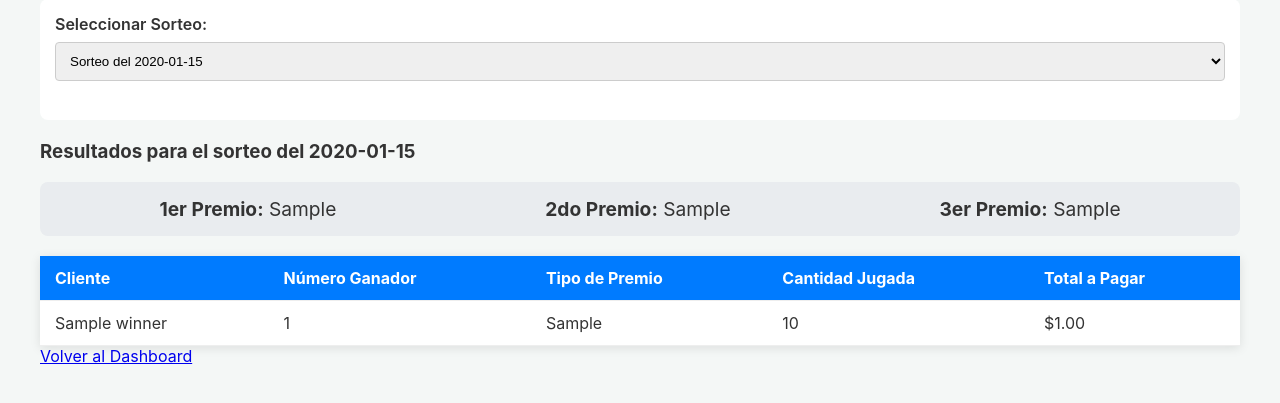
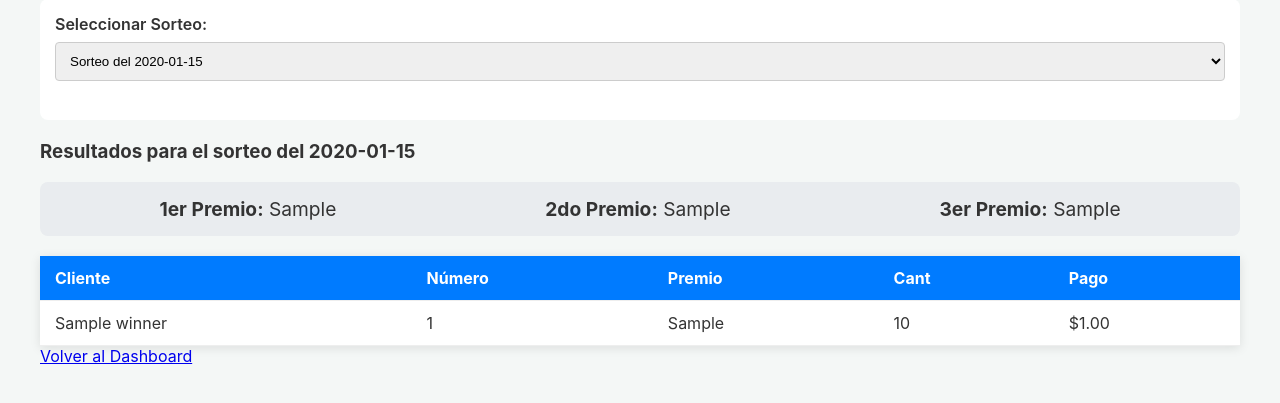
Before and after one commit to jelixandroid8-byte/loto-app, a Flask app: template templates/winners.html in a window 1280 px wide. Shown: the part 165-568 px from the top of the page. Run offline with Flask 3, Linux system fonts and the light colour scheme; the template is opened without the code that fills it: most values are stand-ins (such as "Sample title", 1, 10 or a date in 2020); some libraries are stand-ins or nearby versions.

Commit message:
Update winners column titles

```diff
--- a/templates/winners.html
+++ b/templates/winners.html
@@ -38,10 +38,10 @@
             <tr>
                 <th>Cliente</th>
                 {% if session['user_role'] == 'admin' %}<th>Vendedor</th>{% endif %}
-                <th>Número Ganador</th>
-                <th>Tipo de Premio</th>
-                <th>Cantidad Jugada</th>
-                <th>Total a Pagar</th>
+                <th>Número</th>
+                <th>Premio</th>
+                <th>Cant</th>
+                <th>Pago</th>
             </tr>
         </thead>
         <tbody>
```
